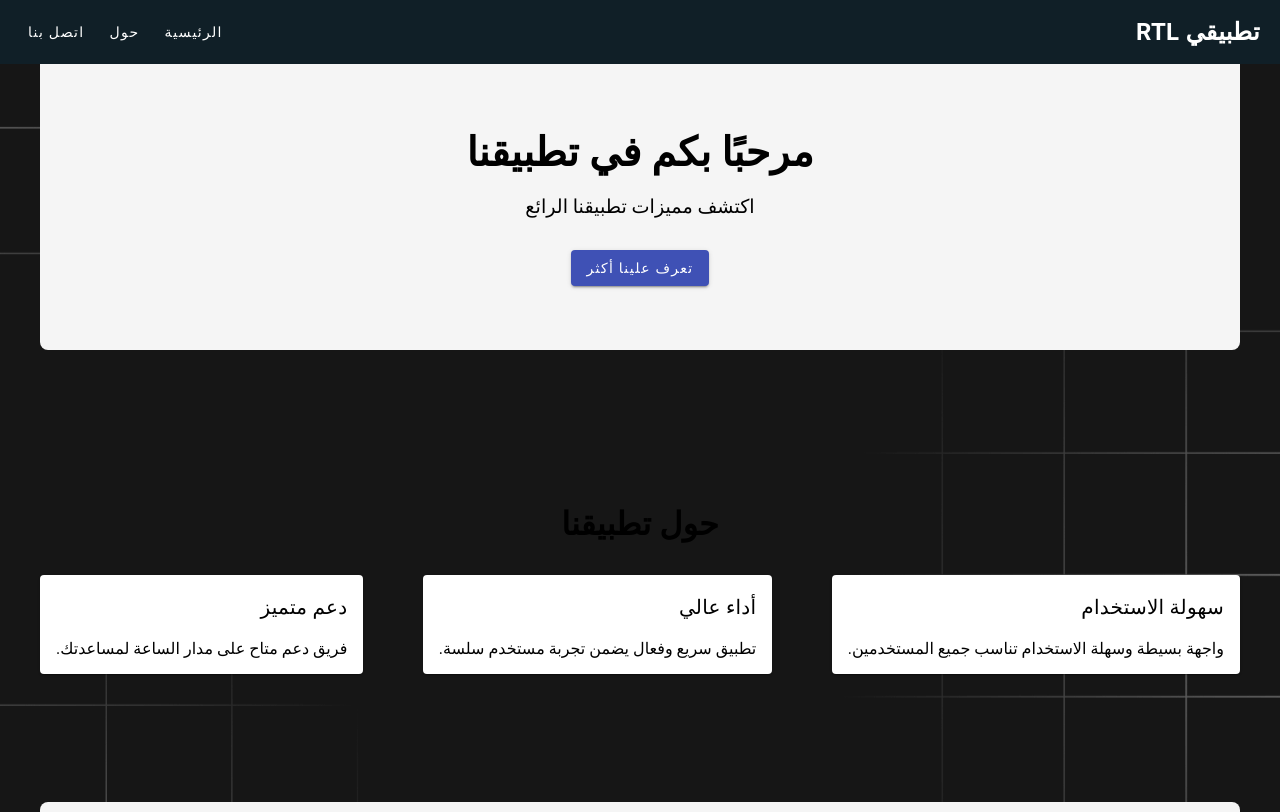
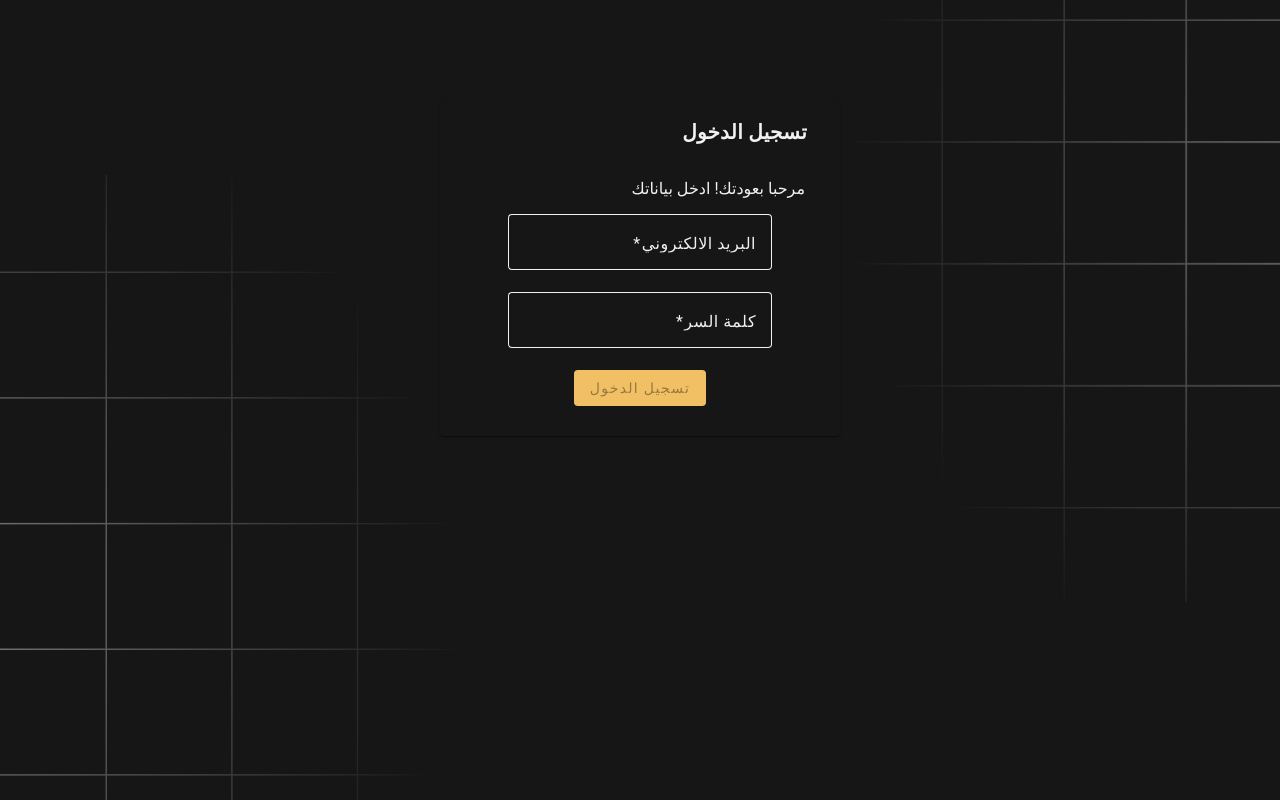
Before and after one commit to ahmed2nabil/delhi-fit, an Angular app in the folder frontend/: page / in a window 1280 px wide. Shown: the top 812 px of the page. Built offline with nearby package versions, Linux system fonts and the light colour scheme.

Commit message:
add basic styling for login page

```diff
--- a/frontend/src/app/app.component.html
+++ b/frontend/src/app/app.component.html
@@ -1,9 +1,9 @@
 @if (_router.url !== '/multiStep') {
-    <app-navbar></app-navbar>
+    <!-- <app-navbar></app-navbar> -->
     <main>
     <router-outlet></router-outlet>
     </main>
-    <app-footer></app-footer>
+    <!-- <app-footer></app-footer> -->
 } @else {
     <router-outlet></router-outlet>
 }
--- a/frontend/src/app/app.routes.ts
+++ b/frontend/src/app/app.routes.ts
@@ -3,12 +3,17 @@ import { Routes } from '@angular/router';
 export const routes: Routes = [
     {
         path: '',
-        loadComponent: () => import('./home-page/home-page.component')
-        .then(m => m.HomePageComponent)
+        loadComponent: () => import('./login-page/login-page.component')
+        .then(m => m.LoginPageComponent)
     },
     {
         path: 'multiStep',
         loadComponent: () => import('./multi-step-form/multi-step-form.component')
         .then(m => m.MultiStepFormComponent)
     },
+    {
+        path: 'login',
+        loadComponent: () => import('./login-page/login-page.component')
+        .then(m => m.LoginPageComponent)
+    },
 ];
--- a/frontend/src/app/login-page/login-page.component.css
+++ b/frontend/src/app/login-page/login-page.component.css
@@ -0,0 +1,19 @@
+.login-form {
+    display: flex;
+    align-items: center;
+    flex-direction: column;
+    padding-bottom: 15px;
+}
+
+.submit-login-button {
+    background-color: #F2C064 !important;
+    color: white;
+}
+.error-message {
+    color:red;
+    margin: 10px
+}
+
+:host ::ng-deep .mat-mdc-form-field {
+    width: 80%;
+}
--- a/frontend/src/app/login-page/login-page.component.html
+++ b/frontend/src/app/login-page/login-page.component.html
@@ -1 +1,24 @@
-<p>login-page works!</p>
+<mat-card>
+    <mat-card-header>
+        <mat-card-title style="font-weight: bold;">تسجيل الدخول</mat-card-title>
+    </mat-card-header>
+    <mat-card-content>
+        <div>
+            <p>مرحبا بعودتك! ادخل بياناتك</p>
+        </div>
+        <form  [formGroup]="signInForm" (ngSubmit)="onSubmit()" fxLayout="column" class="login-form">
+        <mat-form-field appearance="outline">
+            <mat-label>البريد الالكتروني</mat-label>
+            <input matInput formControlName="username" name="username" placeholder="Username" required>
+        </mat-form-field>
+        <mat-form-field appearance="outline">
+            <mat-label>كلمة السر</mat-label>
+            <input matInput formControlName="password" name="password" type="password" placeholder="Password" required>
+        </mat-form-field>
+        <button mat-raised-button  class="submit-login-button"[disabled]="signInForm.invalid" type="submit">تسجيل الدخول</button>
+        </form>
+        <div *ngIf="(error$ | async) as error" class="error-message" >
+            {{ error.message }}
+        </div>
+    </mat-card-content>
+</mat-card>
--- a/frontend/src/app/login-page/login-page.component.ts
+++ b/frontend/src/app/login-page/login-page.component.ts
@@ -1,12 +1,38 @@
 import { Component } from '@angular/core';
-
+import { FormBuilder, FormGroup, FormsModule, ReactiveFormsModule, Validators } from '@angular/forms';
+import { MatCardModule } from '@angular/material/card';
+import { MatFormFieldModule } from '@angular/material/form-field';
+import { MatInputModule } from '@angular/material/input';
+import { MatButtonModule } from '@angular/material/button';
+import { Router } from '@angular/router';
+import { CommonModule } from '@angular/common';
+import { RouterModule } from '@angular/router';
+import { Observable } from 'rxjs';
 @Component({
   selector: 'app-login-page',
   standalone: true,
-  imports: [],
+  imports: [
+    ReactiveFormsModule,
+    CommonModule,
+    MatButtonModule,
+    MatInputModule,
+    MatFormFieldModule,
+     MatCardModule,
+    RouterModule,
+  ],
   templateUrl: './login-page.component.html',
   styleUrl: './login-page.component.css'
 })
 export class LoginPageComponent {
+  signInForm: FormGroup;
+  error$!: Observable<any>;
+  constructor(private fb: FormBuilder) {
+      this.signInForm = this.fb.group({
+          username: ['', Validators.required],
+          password: ['', Validators.required]
+      });
+  }
+  onSubmit() {
 
+  }
 }
--- a/frontend/src/styles.css
+++ b/frontend/src/styles.css
@@ -29,11 +29,7 @@ html, body {
 .mdc-floating-label {
     color: #f1f1f1 !important;
 }
-/* .mdc-text-field--outlined  {
-    border-color: #f1f1f1 !important;
-} */
-.mat-mdc-form-field {
-}
+
 .mat-mdc-notch-piece  {
     border-color: #f1f1f1 !important;
     color: #f1f1f1 !important;
@@ -64,3 +60,44 @@ html, body {
     --mat-radio-disabled-label-color:#f1f1f1;
     --mat-radio-label-text-color: #f1f1f1;
 }
+
+/* Mat Card */
+.mat-mdc-card {
+    background-color: none !important;
+    --mdc-elevated-card-container-color: none !important;
+    color: #f1f1f1 !important;
+}
+.mat-mdc-card-title, .mat-mdc-card-subtitle {
+    display: block;
+    padding: 0px 17px !important;
+    font-weight: bold;
+}
+.mat-mdc-card-content {
+    display: block;
+    padding: 15px 35px !important;
+    color: #f1f1f1 !important;
+    background-color: none !important;
+}
+mat-card {
+    max-width: 400px;
+    margin: 100px auto;
+    background-color: none !important;
+
+}
+.container {
+    padding: 20px;
+    max-width: 1200px;
+    margin: 0 auto;
+    max-height: 900px;
+    height: 100vh;
+}
+
+@media (max-width: 600px) {
+    .container {
+        padding: 10px;
+    }
+
+    mat-card {
+        width: 100%;
+    }
+}
```
